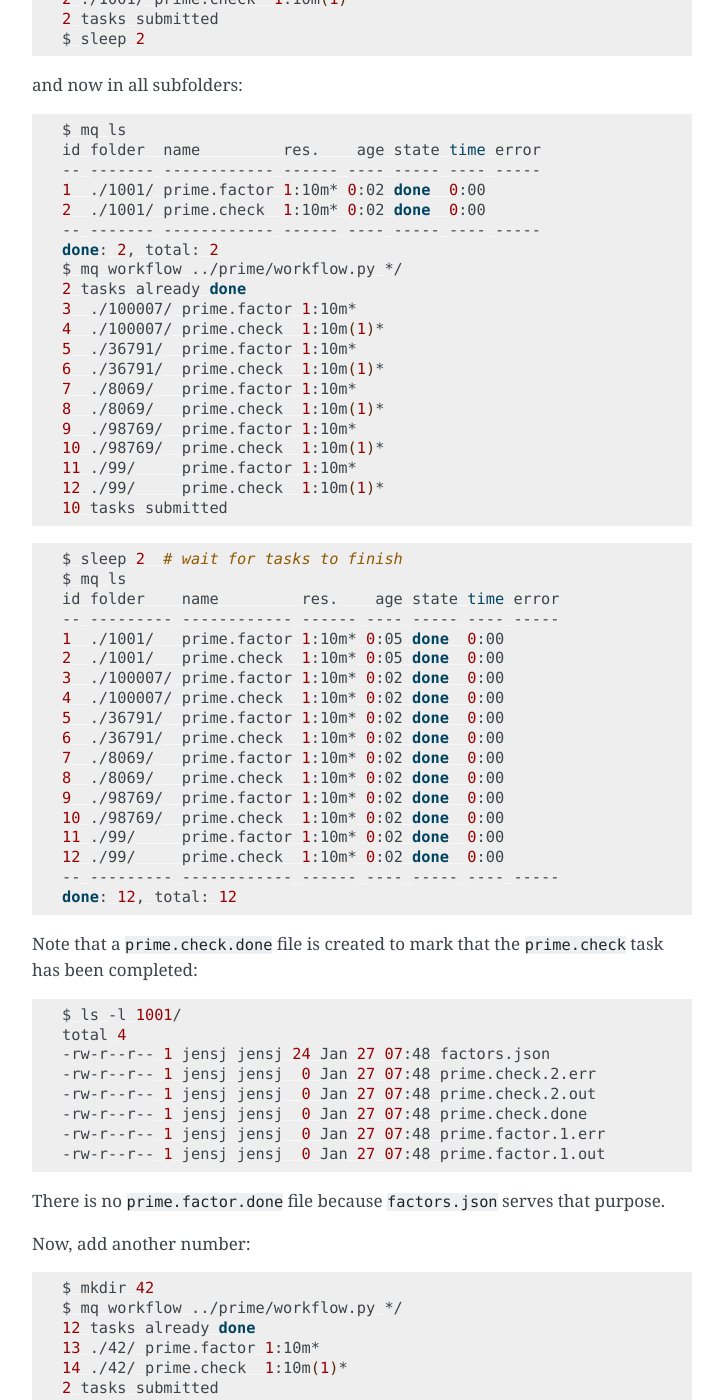
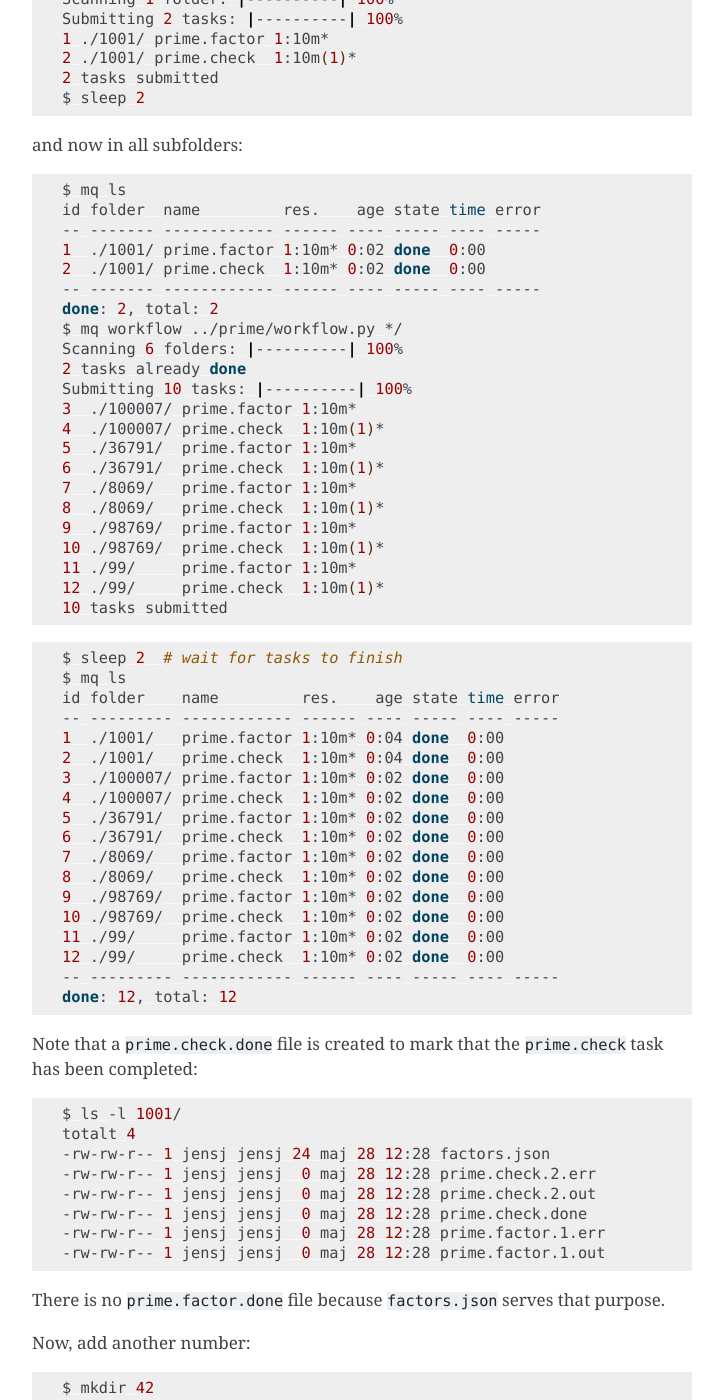
Before and after one commit to Yangxinsix/myqueue, a Sphinx documentation site: the page built from docs/workflows.rst, in a window 1280 px wide and 1400 px high, scrolled down 1891 px. Shown: the whole window, without its empty margins (388-1111 px from the left). Built offline with Sphinx 7.4.7, drawn with Linux system fonts in a browser that asks for light colours; some of the changed text lies outside the part shown.

Commit message:
Update docs

```diff
--- a/docs/workflows.rst
+++ b/docs/workflows.rst
@@ -40,10 +40,10 @@ Our :ref:`workflow script` will create two tasks using the
 We put the three Python files in a ``prime/`` folder::
 
     $ ls -l prime/
-    total 12
-    -rw-r--r-- 1 jensj jensj 190 Jan 27 07:48 check.py
-    -rw-r--r-- 1 jensj jensj 387 Jan 27 07:48 factor.py
-    -rw-r--r-- 1 jensj jensj 166 Jan 27 07:48 workflow.py
+    totalt 12
+    -rw-rw-r-- 1 jensj jensj 190 maj 28 12:28 check.py
+    -rw-rw-r-- 1 jensj jensj 387 maj 28 12:28 factor.py
+    -rw-rw-r-- 1 jensj jensj 166 maj 28 12:28 workflow.py
 
 Make sure Python can find the files by adding this line::
 
@@ -60,10 +60,13 @@ Create some folders::
 and start the workflow in one of the folders::
 
     $ mq workflow ../prime/workflow.py 1001/ --dry-run
+    Scanning 1 folder: |----------| 100%
     ./1001/ prime.factor 1:10m*
     ./1001/ prime.check  1:10m(1)*
     2 tasks to submit
     $ mq workflow ../prime/workflow.py 1001/
+    Scanning 1 folder: |----------| 100%
+    Submitting 2 tasks: |----------| 100%
     1 ./1001/ prime.factor 1:10m*
     2 ./1001/ prime.check  1:10m(1)*
     2 tasks submitted
@@ -79,7 +82,9 @@ and now in all subfolders::
     -- ------- ------------ ------ ---- ----- ---- -----
     done: 2, total: 2
     $ mq workflow ../prime/workflow.py */
+    Scanning 6 folders: |----------| 100%
     2 tasks already done
+    Submitting 10 tasks: |----------| 100%
     3  ./100007/ prime.factor 1:10m*
     4  ./100007/ prime.check  1:10m(1)*
     5  ./36791/  prime.factor 1:10m*
@@ -98,8 +103,8 @@ and now in all subfolders::
     $ mq ls
     id folder    name         res.    age state time error
     -- --------- ------------ ------ ---- ----- ---- -----
-    1  ./1001/   prime.factor 1:10m* 0:05 done  0:00
-    2  ./1001/   prime.check  1:10m* 0:05 done  0:00
+    1  ./1001/   prime.factor 1:10m* 0:04 done  0:00
+    2  ./1001/   prime.check  1:10m* 0:04 done  0:00
     3  ./100007/ prime.factor 1:10m* 0:02 done  0:00
     4  ./100007/ prime.check  1:10m* 0:02 done  0:00
     5  ./36791/  prime.factor 1:10m* 0:02 done  0:00
@@ -117,13 +122,13 @@ Note that a ``prime.check.done`` file is created to mark that the
 ``prime.check`` task has been completed::
 
     $ ls -l 1001/
-    total 4
-    -rw-r--r-- 1 jensj jensj 24 Jan 27 07:48 factors.json
-    -rw-r--r-- 1 jensj jensj  0 Jan 27 07:48 prime.check.2.err
-    -rw-r--r-- 1 jensj jensj  0 Jan 27 07:48 prime.check.2.out
-    -rw-r--r-- 1 jensj jensj  0 Jan 27 07:48 prime.check.done
-    -rw-r--r-- 1 jensj jensj  0 Jan 27 07:48 prime.factor.1.err
-    -rw-r--r-- 1 jensj jensj  0 Jan 27 07:48 prime.factor.1.out
+    totalt 4
+    -rw-rw-r-- 1 jensj jensj 24 maj 28 12:28 factors.json
+    -rw-rw-r-- 1 jensj jensj  0 maj 28 12:28 prime.check.2.err
+    -rw-rw-r-- 1 jensj jensj  0 maj 28 12:28 prime.check.2.out
+    -rw-rw-r-- 1 jensj jensj  0 maj 28 12:28 prime.check.done
+    -rw-rw-r-- 1 jensj jensj  0 maj 28 12:28 prime.factor.1.err
+    -rw-rw-r-- 1 jensj jensj  0 maj 28 12:28 prime.factor.1.out
 
 There is no ``prime.factor.done`` file because ``factors.json`` serves that
 purpose.
@@ -132,7 +137,9 @@ Now, add another number::
 
     $ mkdir 42
     $ mq workflow ../prime/workflow.py */
+    Scanning 7 folders: |----------| 100%
     12 tasks already done
+    Submitting 2 tasks: |----------| 100%
     13 ./42/ prime.factor 1:10m*
     14 ./42/ prime.check  1:10m(1)*
     2 tasks submitted
```
Also changed, not shown: docs/documentation.rst (+10 -9 lines), docs/quickstart.rst (+10 -10 lines), 1 other file.
